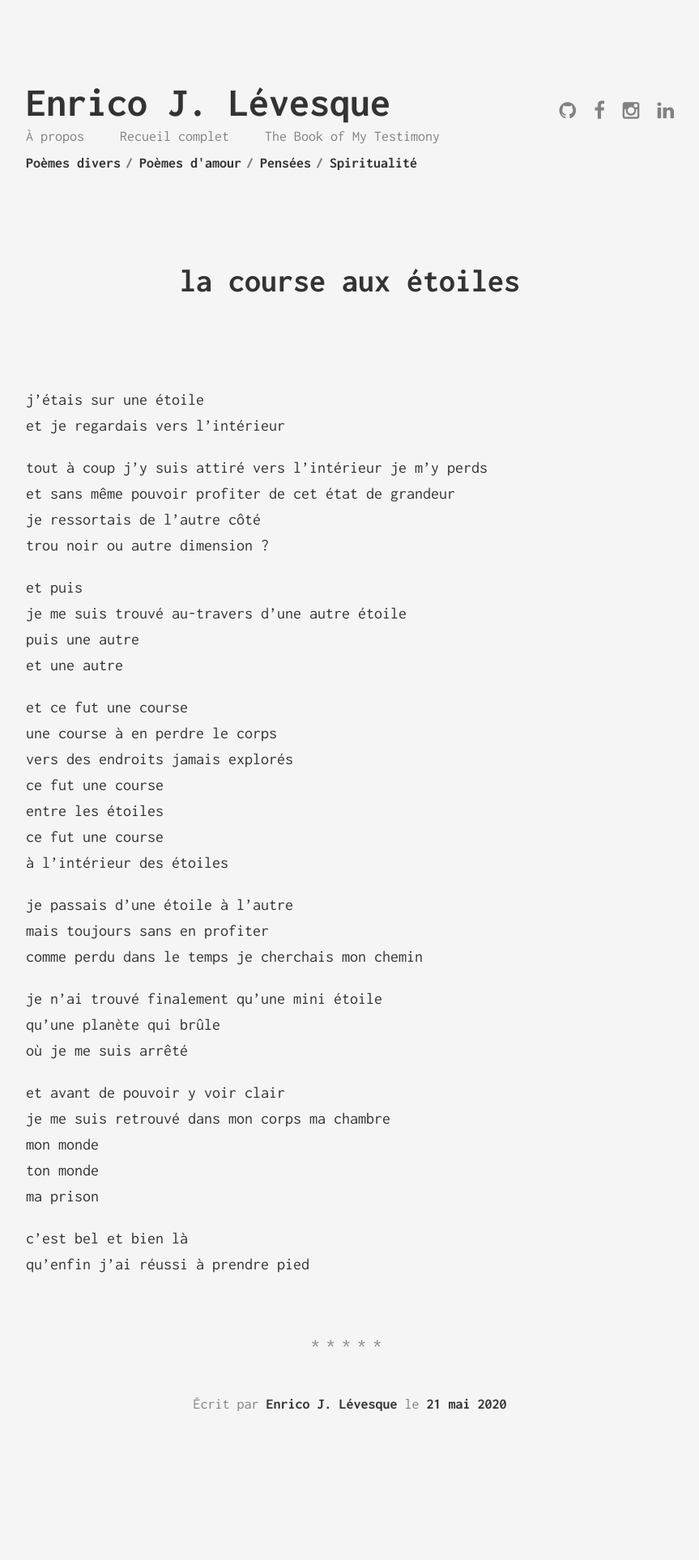
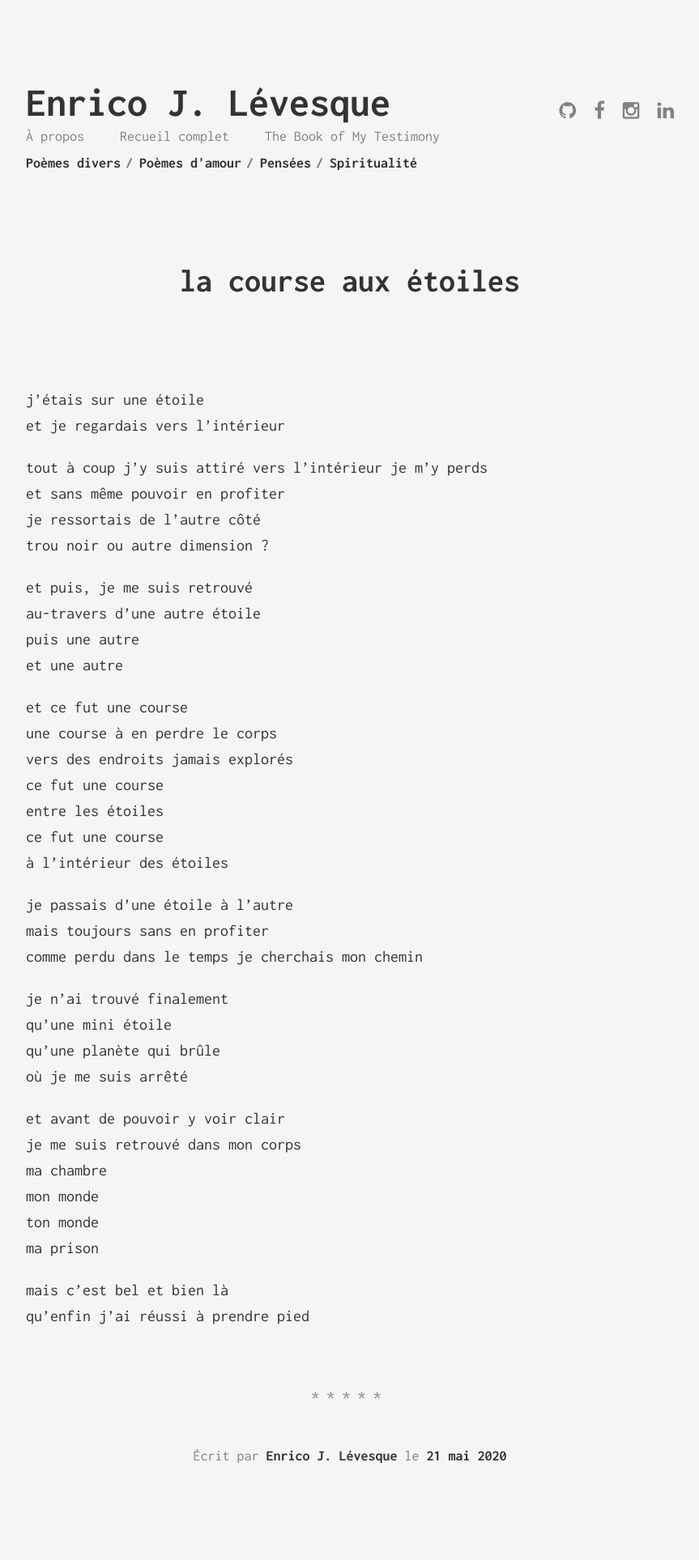
Before and after one commit to enricoJL/enricojl.github.io, a Jekyll site: the page built from _posts/2020-05-21-la-course-aux-etoiles.md, in a window 1280 px wide. Shown: the whole page at 81% size, without its empty margins (208-1071 px from the left). Built offline with Jekyll 4.4.1, drawn with Linux system fonts in a browser that asks for light colours; before the commit the page ends 1863 px from its top, so only the background shows below that.

Commit message:
réécriture

```diff
--- a/_posts/2020-05-21-la-course-aux-etoiles.md
+++ b/_posts/2020-05-21-la-course-aux-etoiles.md
@@ -11,12 +11,12 @@
 
 tout à coup j'y suis attiré
 vers l'intérieur je m'y perds
-et sans même pouvoir profiter de cet état de grandeur
+et sans même pouvoir en profiter
 je ressortais de l'autre côté
 trou noir ou autre dimension ?
 
-et puis
-je me suis trouvé au-travers d'une autre étoile
+et puis, je me suis retrouvé
+au-travers d'une autre étoile
 puis une autre
 et une autre
 
@@ -33,7 +33,8 @@
 comme perdu dans le temps
 je cherchais mon chemin
 
-je n'ai trouvé finalement qu'une mini étoile
+je n'ai trouvé finalement
+qu'une mini étoile
 qu'une planète qui brûle
 où je me suis arrêté
 
@@ -44,5 +45,5 @@
 ton monde
 ma prison
 
-c'est bel et bien là
+mais c'est bel et bien là
 qu'enfin j'ai réussi à prendre pied
```
